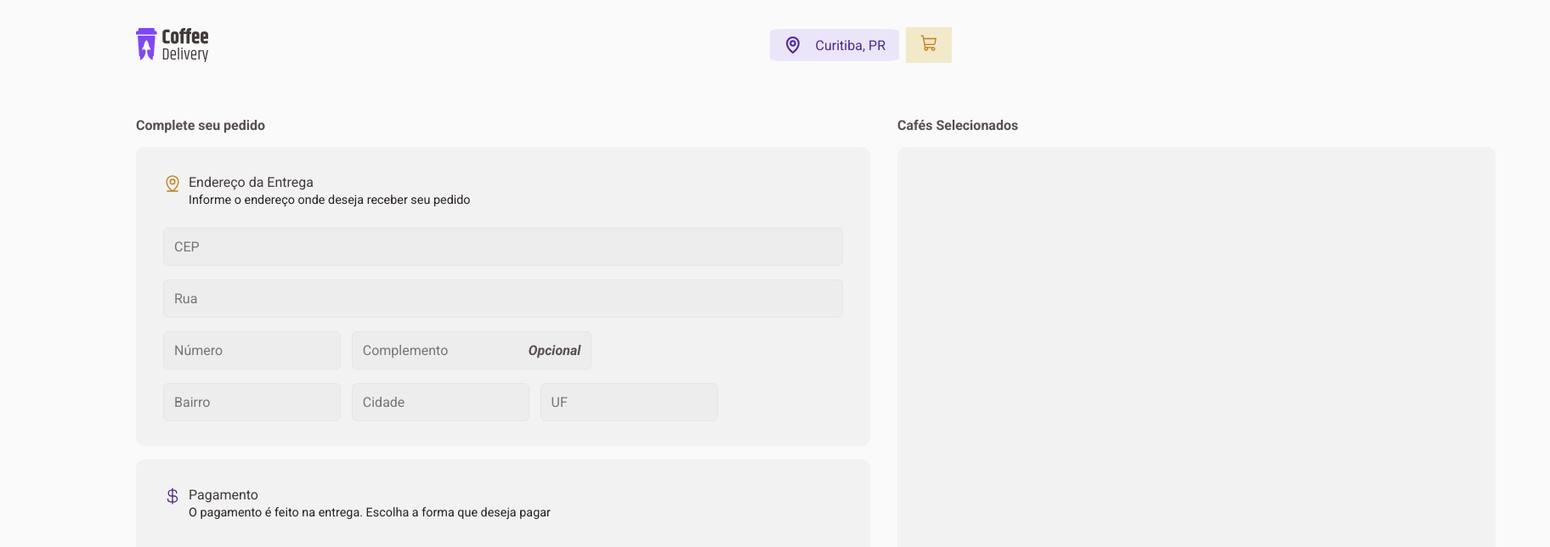
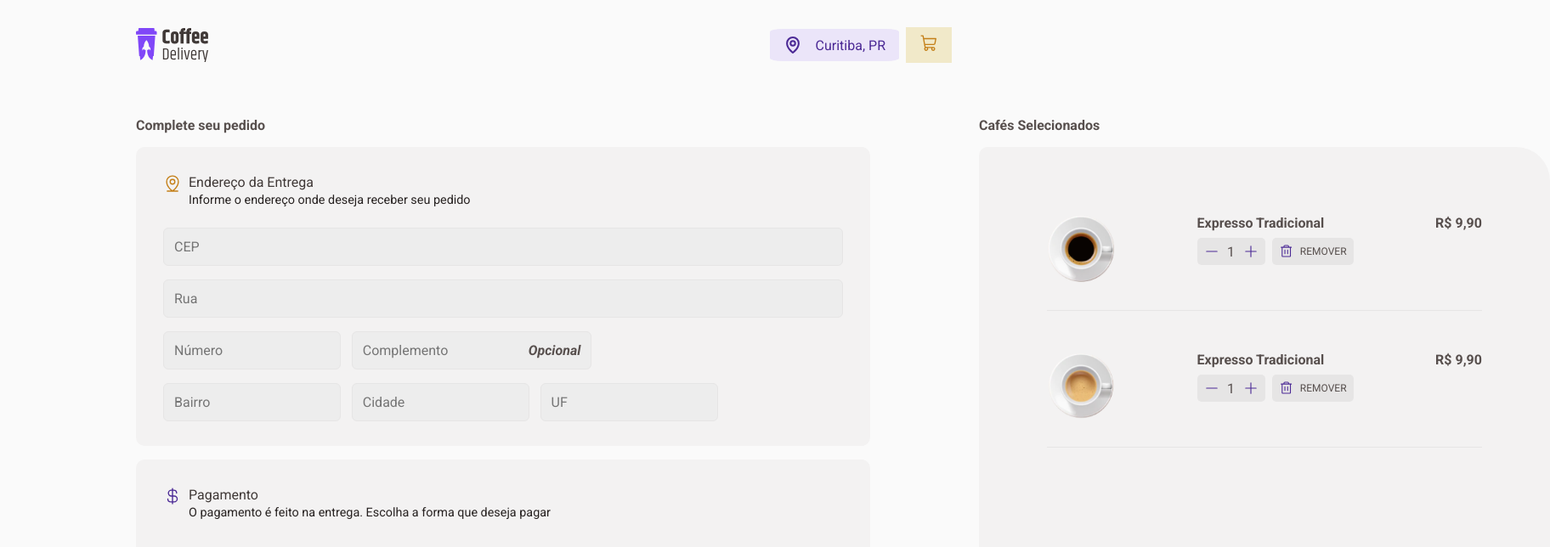
Before and after one commit to LucasMagaldi/coffee-delivery-ui, a React (Vite) app: page /check-out in a window 1280 px wide. Shown: the top 644 px of the page at 85% size, 1824 px wide, since content can reach past the window. Built offline with nearby package versions, Linux system fonts and the light colour scheme.

Commit message:
selected a product component

```diff
--- a/src/pages/CheckOut/index.tsx
+++ b/src/pages/CheckOut/index.tsx
@@ -1,5 +1,5 @@
-import { Bank, CreditCard, CurrencyDollar, MapPinLine, Money } from '@phosphor-icons/react';
-import { CheckoutDetail, Container, DeliveryDetail, Form, FormContent, Header, OrderSection, PaymentDetail, SelectedCoffeeSection } from './styles';
+import { Bank, CreditCard, CurrencyDollar, Ladder, MapPinLine, Minus, Money, Plus, Trash } from '@phosphor-icons/react';
+import { CheckoutDetail, Container, DeliveryDetail, Form, FormContent, HandleQuantity, HandleQuantityButton, Header, OrderSection, PaymentDetail, RemoveItem, RemoveItemButton, SelectedCoffeeSection, SelectedProduct, SelectedProductDetails } from './styles';
 import { defaultTheme } from '../../styles/themes/deafault';
 
 import z from 'zod'
@@ -7,6 +7,10 @@ import { zodResolver } from '@hookform/resolvers/zod'
 import { SubmitHandler, useForm } from 'react-hook-form'
 import { TextInput } from '../../components/TextInput';
 import { Radio } from '../../components/Radio';
+import expresso from '../../assets/coffee_types/expresso_tradicional.svg'
+import latte from '../../assets/coffee_types/latte.svg'
+
+
 
 type FormInputs = {
 	cep: string
@@ -139,7 +143,50 @@ export function CheckOut() {
 			<SelectedCoffeeSection>
 				<span>Cafés Selecionados</span>
 				<CheckoutDetail>
-
+					<SelectedProduct>
+						<img src={expresso} />
+						<SelectedProductDetails>
+							<span>Expresso Tradicional</span>
+							<div>
+								<HandleQuantity>
+									<button>
+										<Minus size={18} color={defaultTheme['purple-dark']} />
+									</button>
+									1
+									<button>
+										<Plus size={18} color={defaultTheme['purple-dark']} />
+									</button>
+								</HandleQuantity>
+								<RemoveItemButton>
+									<Trash size={18} color={defaultTheme['purple-dark']} />
+									<div>REMOVER</div>
+								</RemoveItemButton>
+							</div>
+						</SelectedProductDetails>
+						<span>R$ 9,90</span>
+					</SelectedProduct>
+					<SelectedProduct>
+						<img src={latte} />
+						<SelectedProductDetails>
+							<span>Expresso Tradicional</span>
+							<div>
+								<HandleQuantity>
+									<button>
+										<Minus size={18} color={defaultTheme['purple-dark']} />
+									</button>
+									1
+									<button>
+										<Plus size={18} color={defaultTheme['purple-dark']} />
+									</button>
+								</HandleQuantity>
+								<RemoveItemButton>
+									<Trash size={18} color={defaultTheme['purple-dark']} />
+									<div>REMOVER</div>
+								</RemoveItemButton>
+							</div>
+						</SelectedProductDetails>
+						<span>R$ 9,90</span>
+					</SelectedProduct>
 				</CheckoutDetail>
 			</SelectedCoffeeSection>
 		</Container>
--- a/src/pages/CheckOut/styles.ts
+++ b/src/pages/CheckOut/styles.ts
@@ -7,7 +7,7 @@ interface PaymentButtonProps {
 export const Container = styled.div`
     padding: 2rem 10rem;
     display: flex;
-    gap: 2rem;
+    gap: 8rem;
 `
 
 export const OrderSection = styled.div`
@@ -103,9 +103,68 @@ export const SelectedCoffeeSection = styled.div`
 `
 
 export const CheckoutDetail = styled.div`
-    padding: 2rem;
+    display: flex;
+    flex-direction: column;
+    gap: 3rem;
+    padding: 5rem 5rem 2rem 5rem;
     background: ${props => props.theme['base-card']};
-    border-radius: 10px;
+    border-radius: 10px 40px 10px 40px;
     height: 28rem;
-    width: 40rem;
+    width: 32rem;
 `
+
+export const SelectedProduct = styled.div`
+    display: flex;
+    justify-content:space-between;
+    img {
+        height: 5rem;
+    }
+    padding-bottom: 2rem;
+    border-bottom: 1px solid ${props => props.theme['base-button']};;
+
+`
+
+export const SelectedProductDetails = styled.div`
+    display: flex;
+    flex-direction:column;
+    gap: 0.5rem;
+
+    div {
+        display: flex;
+        gap: 0.5rem;
+    }
+`
+
+export const HandleQuantity = styled.div`
+    width: 4rem;
+    height: 1rem;
+    border-radius: 5px;
+    display: flex;
+    align-items: center;
+    justify-content: space-between;
+    padding: 0.5rem;
+    background:${props => props.theme['base-button']};
+    border: none;
+
+    button {
+        border: none;
+        display: flex;
+        background: none;
+    }
+`
+
+export const RemoveItemButton = styled.button`
+            display: flex;
+            border-radius: 5px;
+            gap: 0.5rem;
+            border: none;
+            background: ${props => props.theme['base-button']};
+            width: 6rem;
+            height: 2rem;
+            color: ${props => props.theme['base-text']};
+
+
+            align-items: center;
+            padding: 0.5rem;
+            font-size: 12px;
+`
--- a/src/styles/global.ts
+++ b/src/styles/global.ts
@@ -17,4 +17,8 @@ export const GlobalStyle = createGlobalStyle`
         font-weight: 400;
         font-size: 1rem;
     }
+
+    button {
+        cursor: pointer;
+    }
 `;
```
Also changed, not shown: src/assets/coffee_types/expresso_tradicional.svg (added), src/assets/coffee_types/latte.svg (added).
